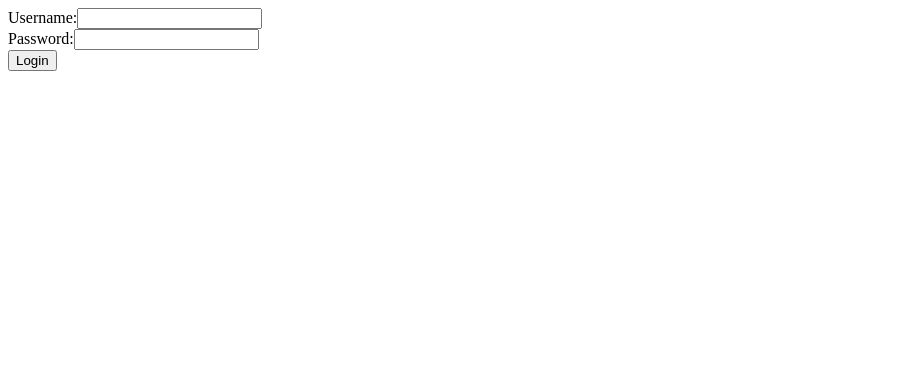
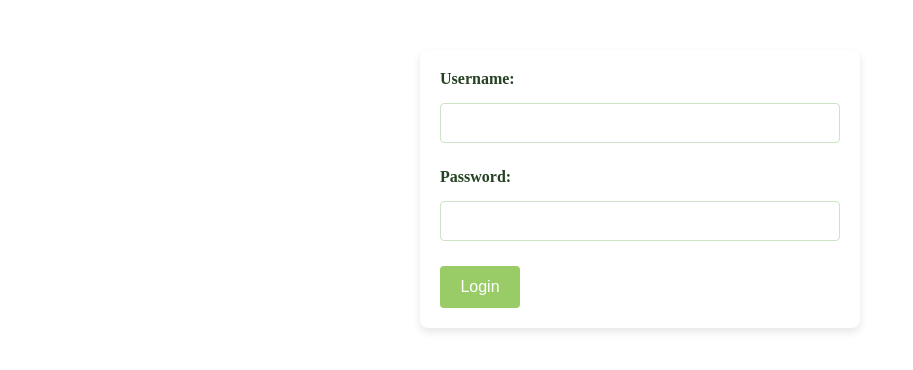
Before and after one commit to vlonk/volunteer-application, a React (Create React App) app in the folder frontend/: page /login in a window 1280 px wide. Shown: the top 370 px of the page, without its empty margins (0-913 px from the left). Built offline with nearby package versions, Linux system fonts and the light colour scheme.

Commit message:
added css

```diff
--- a/frontend/src/pages/login.js
+++ b/frontend/src/pages/login.js
@@ -1,4 +1,5 @@
 import React, { useState } from 'react';
+import '../styles/login.css';
 
 function LoginForm() {
   const [username, setUsername] = useState('');
--- /dev/null
+++ b/frontend/src/styles/login.css
@@ -0,0 +1,61 @@
+/* LoginForm.css */
+
+/* Style for the overall form container */
+form {
+    max-width: 400px;
+    margin: 50px auto;
+    padding: 20px;
+    background-color: white; /* Light yellowish background */
+    border-radius: 8px;
+    box-shadow: 0 4px 8px rgba(0, 0, 0, 0.1);
+  }
+
+  /* Style for the input fields */
+  input[type="text"],
+  input[type="password"] {
+    width: 100%;
+    padding: 10px;
+    margin: 10px 0;
+    border: 1px solid #cae4c5; /* Light greenish border */
+    border-radius: 4px;
+    font-size: 16px;
+    background-color: #fff; /* White background for input fields */
+    color: #254222; /* Dark greenish text */
+    box-sizing: border-box;
+  }
+
+  input[type="text"]:focus,
+  input[type="password"]:focus {
+    border-color: #99cc66; /* Accent color when focused */
+    outline: none;
+  }
+
+  /* Style for the labels */
+  label {
+    display: block;
+    font-weight: bold;
+    margin-bottom: 5px;
+    color: #254222; /* Dark green for labels */
+  }
+
+  /* Style for the submit button */
+  button {
+    width: 20%;
+    padding: 12px;
+    background-color: #99cc66; /* Green background */
+    color: white;
+    font-size: 16px;
+    border: none;
+    border-radius: 4px;
+    cursor: pointer;
+    transition: background-color 0.3s;
+  }
+
+  button:hover {
+    background-color: #7dbf55; /* Darker green on hover */
+  }
+
+  /* Optional: Add some spacing between the form elements */
+  div {
+    margin-bottom: 15px;
+  }
```
